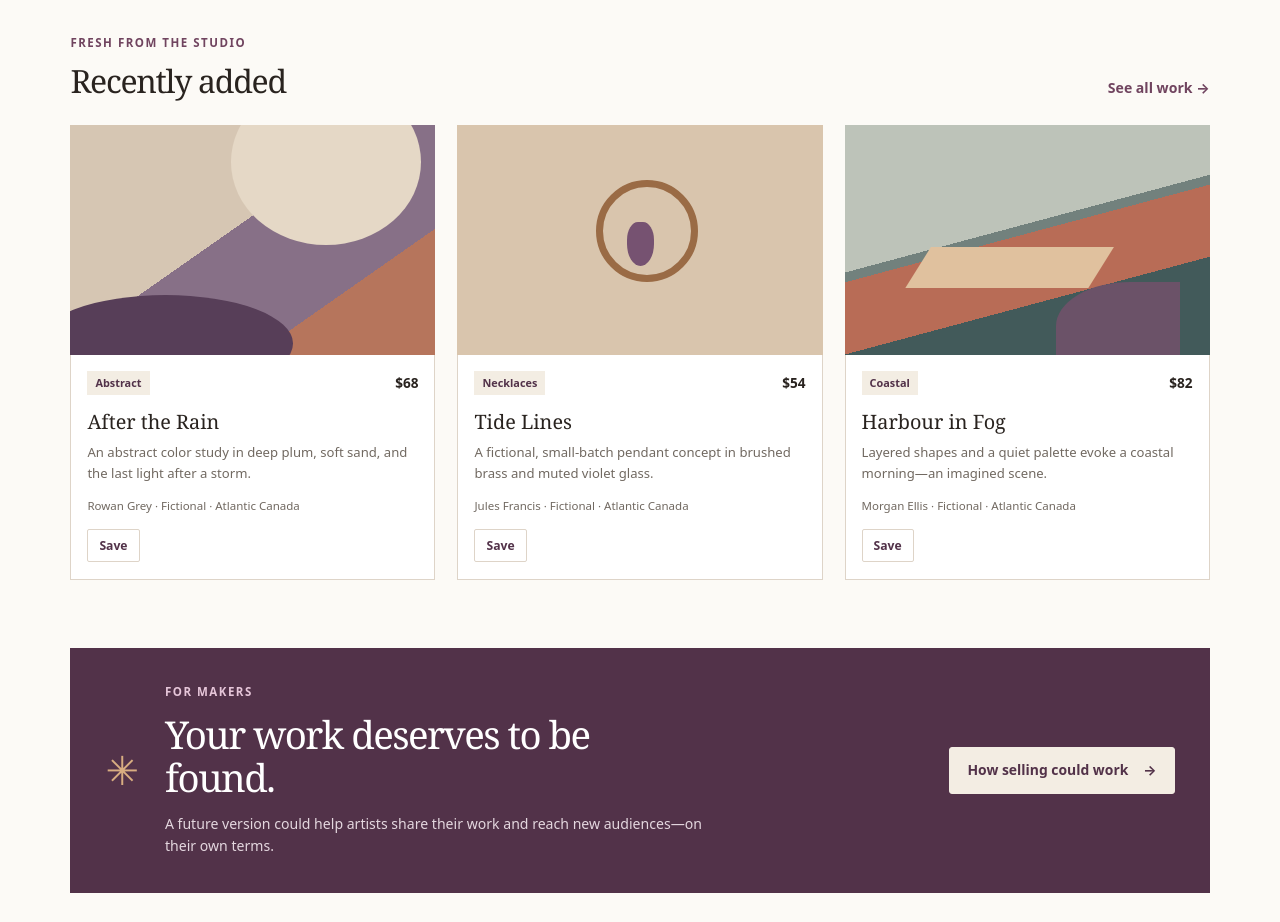
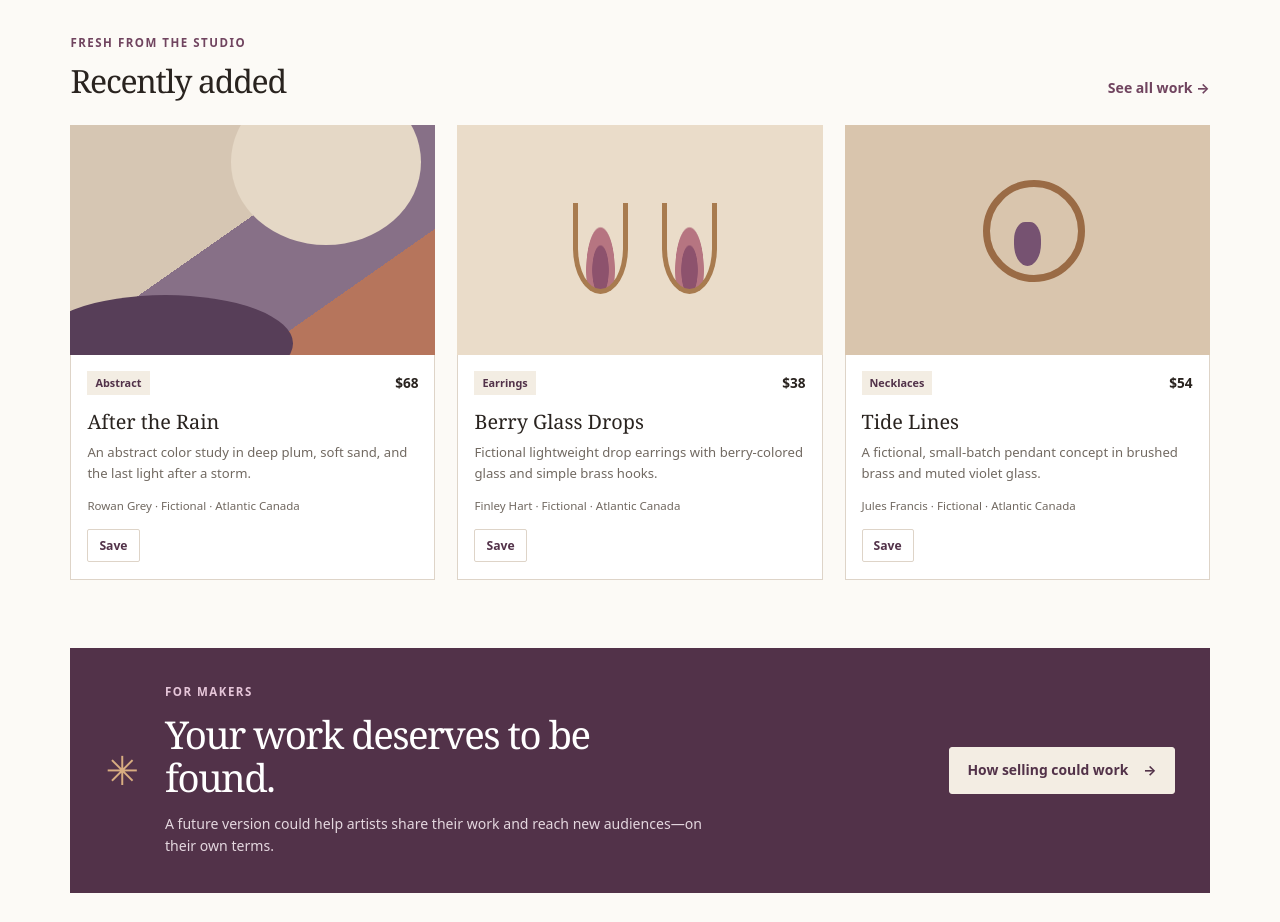
Before and after one commit to BraeBois/Art-digenous, a plain HTML site: page index.html in a window 1280 px wide. Shown: the part 900-1822 px from the top of the page. Drawn offline with Linux system fonts and the light colour scheme.

Commit message:
Save uncommitted changes

```diff
--- a/data.js
+++ b/data.js
@@ -60,6 +60,24 @@ const ARTISTS = [
     focus: "Painting",
     initials: "DP",
     tone: "gold"
+  },
+  {
+    id: "finley",
+    name: "Finley Hart",
+    location: "Fictional · Atlantic Canada",
+    bio: "A fictional jewelry maker pairing soft color with simple, sculptural forms.",
+    focus: "Jewelry",
+    initials: "FH",
+    tone: "berry"
+  },
+  {
+    id: "taylor",
+    name: "Taylor Lane",
+    location: "Fictional · Atlantic Canada",
+    bio: "A fictional metalsmith creating small-batch pieces inspired by light on the water.",
+    focus: "Jewelry",
+    initials: "TL",
+    tone: "sea"
   }
 ];
 
@@ -113,6 +131,26 @@ const LISTINGS = [
     id: 10, name: "Tidal Inlet in Blue", category: "Art", description: "A fictional small-format coastal painting in slate blue, warm sand, and a single rust-colored horizon.",
     artistId: "devon", artist: "Devon Pike", location: "Fictional · Atlantic Canada",
     price: "$74", date: "2026-11-04", artworkType: "Coastal", visual: "inlet", visualLabel: "Abstract blue and rust coastal painting"
+  },
+  {
+    id: 11, name: "Berry Glass Drops", category: "Jewelry", jewelryType: "Earrings", description: "Fictional lightweight drop earrings with berry-colored glass and simple brass hooks.",
+    artistId: "finley", artist: "Finley Hart", location: "Fictional · Atlantic Canada",
+    price: "$38", date: "2026-11-23", visual: "berry-drops", visualLabel: "Pair of berry-colored glass drop earrings with brass hooks"
+  },
+  {
+    id: 12, name: "Harbour Thread Bracelet", category: "Jewelry", jewelryType: "Bracelets", description: "A fictional adjustable bracelet with a woven slate-blue cord and a small brushed-metal bead.",
+    artistId: "taylor", artist: "Taylor Lane", location: "Fictional · Atlantic Canada",
+    price: "$32", date: "2026-11-21", visual: "thread-bracelet", visualLabel: "Slate-blue woven cord bracelet with a small metal bead"
+  },
+  {
+    id: 13, name: "Evening Current Pendant", category: "Jewelry", jewelryType: "Necklaces", description: "A fictional pendant featuring a smooth sea-glass-green oval on a fine brass chain.",
+    artistId: "finley", artist: "Finley Hart", location: "Fictional · Atlantic Canada",
+    price: "$59", date: "2026-11-19", visual: "current-pendant", visualLabel: "Sea-glass-green oval pendant on a fine brass chain"
+  },
+  {
+    id: 14, name: "Tidal Arc Studs", category: "Jewelry", jewelryType: "Earrings", description: "A fictional pair of small, curved brass studs with a matte finish for everyday wear.",
+    artistId: "taylor", artist: "Taylor Lane", location: "Fictional · Atlantic Canada",
+    price: "$28", date: "2026-11-17", visual: "arc-studs", visualLabel: "Pair of small curved matte-brass stud earrings"
   }
 ];
 
--- a/styles.css
+++ b/styles.css
@@ -253,6 +253,20 @@ h1, h2, h3, p { overflow-wrap: break-word; }
 .artwork-cuff { background: #d7c3a8; }
 .artwork-cuff::before { width: 170px; height: 115px; top: 23%; left: calc(50% - 85px); border: 12px solid #a87b4f; border-bottom-color: transparent; border-radius: 50%; transform: rotate(-15deg); }
 .artwork-cuff::after { width: 25px; height: 25px; top: 62%; left: calc(50% + 42px); border-radius: 50%; background: #70445f; }
+.artwork-berry-drops { background: #eadcc9; }
+.artwork-berry-drops::before, .artwork-berry-drops::after { top: 34%; width: 45px; height: 86px; border: 5px solid #a87b4f; border-top: 0; border-radius: 0 0 50% 50%; background: radial-gradient(ellipse at 50% 78%, #8d526d 0 25%, #b67581 27% 44%, transparent 46%); }
+.artwork-berry-drops::before { left: calc(50% - 67px); }
+.artwork-berry-drops::after { left: calc(50% + 22px); }
+.artwork-thread-bracelet { background: #d9e0db; }
+.artwork-thread-bracelet::before { width: 190px; height: 125px; top: 22%; left: calc(50% - 95px); transform: rotate(-12deg); border: 13px solid #58737b; border-radius: 50%; }
+.artwork-thread-bracelet::after { width: 30px; height: 30px; top: 61%; left: calc(50% + 59px); border: 5px solid #b48b60; border-radius: 50%; background: #c6d6cf; }
+.artwork-current-pendant { background: #ded8c9; }
+.artwork-current-pendant::before { width: 100px; height: 120px; top: 19%; left: calc(50% - 50px); border: 5px solid #a87b4f; border-bottom: 0; border-radius: 50% 50% 0 0; }
+.artwork-current-pendant::after { width: 38px; height: 50px; top: 48%; left: calc(50% - 19px); transform: rotate(12deg); border-radius: 48% 48% 55% 55%; background: #6f9a91; box-shadow: inset -5px -5px 0 #588178; }
+.artwork-arc-studs { background: #e8dfd1; }
+.artwork-arc-studs::before, .artwork-arc-studs::after { top: 38%; width: 57px; height: 57px; border: 8px solid #a87b4f; border-left-color: transparent; border-radius: 50%; transform: rotate(38deg); }
+.artwork-arc-studs::before { left: calc(50% - 69px); }
+.artwork-arc-studs::after { left: calc(50% + 12px); transform: rotate(218deg); }
 .artwork-aurora { background: linear-gradient(165deg, #303949 0 52%, #65747a 52% 54%, #a17d77 54%); }
 .artwork-aurora::before { width: 120%; height: 52%; top: 10%; left: -9%; transform: rotate(-12deg); border-radius: 50%; background: linear-gradient(115deg, transparent 12%, #84977c 37%, #899184 53%, #82667f 76%, transparent 92%); }
 .artwork-aurora::after { width: 75%; height: 24%; right: -9%; bottom: -7%; transform: rotate(-8deg); border-radius: 50%; background: #d3b99a; }
@@ -343,6 +357,8 @@ h1, h2, h3, p { overflow-wrap: break-word; }
 .portrait-blue { background: linear-gradient(135deg, #8b9b9b, #3f5865); }
 .portrait-clay { background: linear-gradient(135deg, #c59c80, #715252); }
 .portrait-gold { background: linear-gradient(135deg, #c4a66f, #685946); }
+.portrait-berry { background: linear-gradient(135deg, #bd8291, #74445f); }
+.portrait-sea { background: linear-gradient(135deg, #8eaaa0, #466971); }
 .artist-card > :not(.artist-portrait) { margin-right: 17px; margin-left: 17px; }
 .artist-card h2 { margin-top: 9px; margin-bottom: 2px; font-family: Georgia, serif; font-size: 1.5rem; font-weight: 500; }
 .artist-card p { color: var(--muted); font-size: .84rem; }
```
Also changed, not shown: 1 other file.
